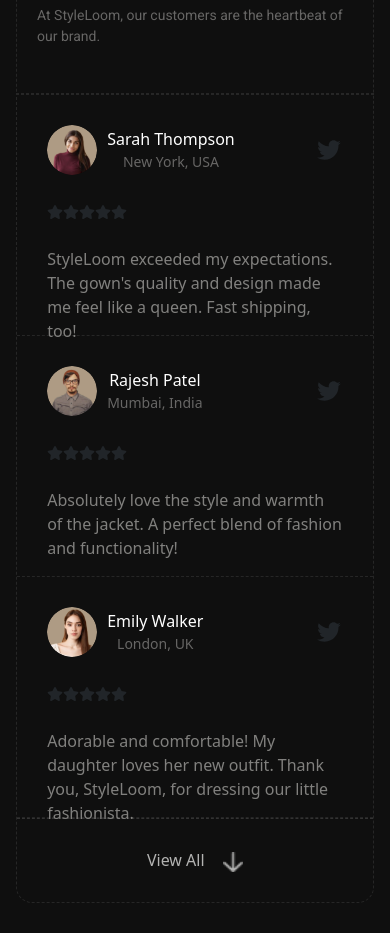
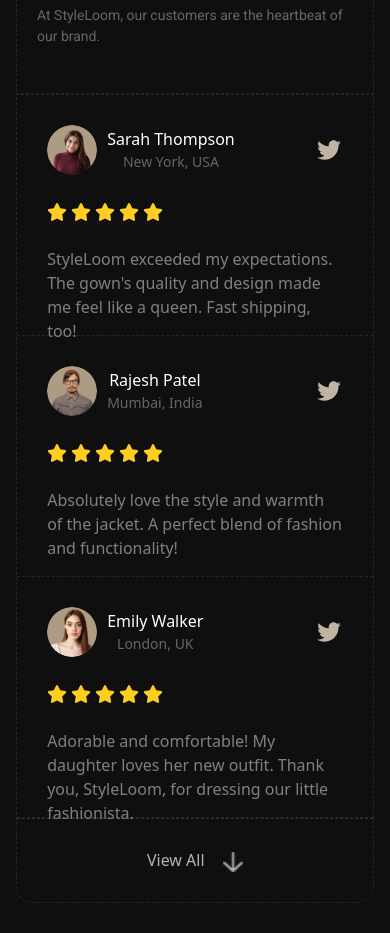
Before and after one commit to reactWebDeveloper/Style.Loom, a React (Vite) app: page / in a window 390 px wide. Shown: the part 7040-7973 px from the top of the page. Built offline with nearby package versions, Linux system fonts and the light colour scheme; a web font is replaced by a local one.

Commit message:
tra tra tra

```diff
--- a/src/components/TestimonialCard/TestimonialCard.css
+++ b/src/components/TestimonialCard/TestimonialCard.css
@@ -86,18 +86,34 @@
 .testimonialCard .forPerson .icon {
     width: 34px;
     height: 34px;
+    color: var(--brown70-color);
+}
+.testimonialCard .forPerson .icon:hover {
+color: #1DA1F2;
 }
 
 .testimonialCard .forStars {
   margin: 40px 0;
 }
 
-.testimonialCard .forStars img{
+.testimonialCard .forStars .star{
 margin-right: 5px;
 height:24px ;
 width:24px ;
+color: #FFCE22;
+}
+.testimonialCard .forStars .star:hover{
+margin-right: 5px;
+height:24px ;
+width:24px ;
+color: #fbcf32cd;
+}
 
-}
+
+
+
+
+
 
 .testimonialCard p {
   color: var(--gray50-color);
@@ -219,7 +235,7 @@
   margin: 30px 0;
 }
 
-.testimonialCard .forStars img{
+.testimonialCard .forStars .star{
 margin-right: 4px;
 width: 15px;
 height: 15px;
@@ -266,7 +282,7 @@
 .testimonialCard .forStars {
   margin: 24px 0;
 }
-.testimonialCard .forStars img {
+.testimonialCard .forStars .star {
   width: 20px;
   height: 20px;
 }
```
